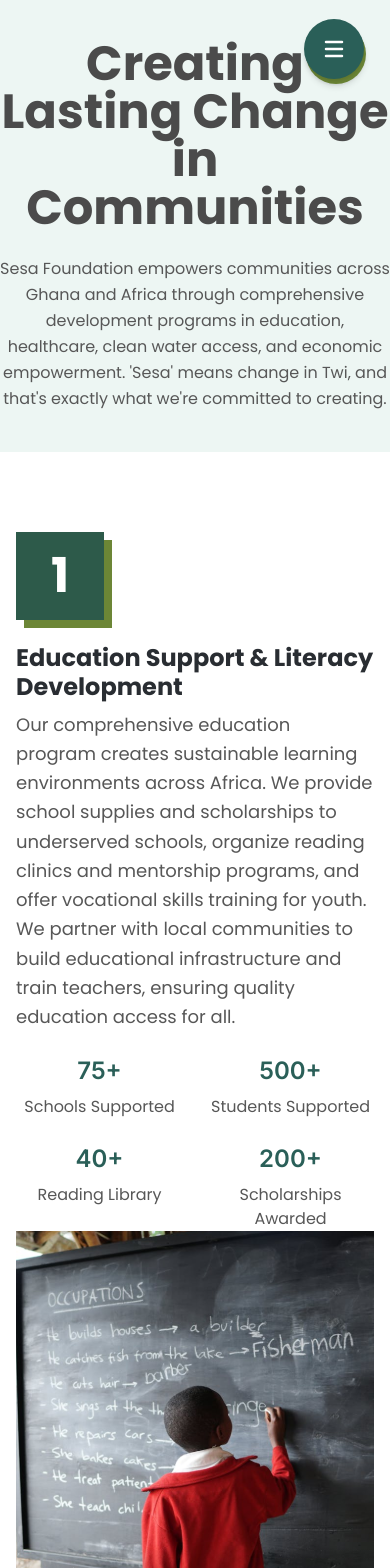
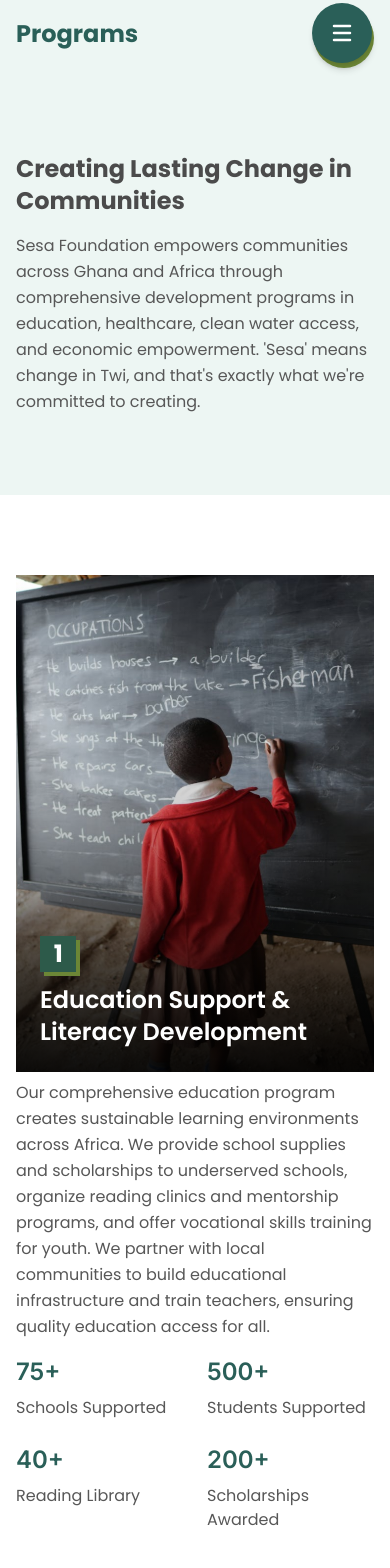
Before and after one commit to Milly1620/Dunia-foundation-frontend, a React (Vite) app: page /programs in a window 390 px wide. Shown: the top 1568 px of the page. Built offline with nearby package versions, Linux system fonts and the light colour scheme.

Commit message:
feat: add mobile separator SVG and update ProgramsPage layout for improved responsiveness

```diff
--- a/src/components/CallToActionSection.tsx
+++ b/src/components/CallToActionSection.tsx
@@ -52,7 +52,7 @@
           {title}
         </h2>
         <p
-          className={`text-[18px] text-gray mb-6 poppins-regular ${descriptionClass}`}
+          className={`md:text-[18px] text-gray mb-6 poppins-regular ${descriptionClass}`}
         >
           {description}
         </p>
--- a/src/components/Navbar.tsx
+++ b/src/components/Navbar.tsx
@@ -84,7 +84,7 @@
       </nav>
 
       {/* Mobile Floating Menu Button */}
-      <div className="md:hidden fixed top-6 right-6 z-50">
+      <div className="md:hidden fixed top-2 right-4 z-50">
         <div className="relative w-[60px] h-[60px]">
           {/* Background circle (bottom layer) */}
           <div className="absolute inset-0 w-full h-full rounded-full bg-[#6C8636] shadow-md" />
--- a/src/components/ProgramCard.tsx
+++ b/src/components/ProgramCard.tsx
@@ -11,7 +11,7 @@
   program: Program;
 }
 
-function ProgramCard({ program }: ProgramCardProps) {
+function ProgramCard({ program }: Readonly<ProgramCardProps>) {
   return (
     <div
       className={`flex flex-col ${
@@ -20,28 +20,41 @@
           : "lg:flex-row-reverse"
       } items-center justify-between`}
     >
-      {/* Content */}
-      <div className="max-w-[691px]">
-        <div className="relative w-[88px] h-[88px] mb-6">
-          {/* Olive green background square (offset) */}
-          <div className="w-[88px] h-[88px] bg-[#6C8636] absolute top-2 left-2"></div>
-          {/* Dark teal foreground square */}
-          <div className="w-[88px] h-[88px] bg-[#2D5A4A] relative flex items-center justify-center text-white poppins-bold text-[48px]">
-            {program.id}
+      {/* Mobile Layout */}
+      <div className="lg:hidden w-full">
+        {/* Image with overlay */}
+        <div className="relative mb-2">
+          <img
+            src={program.image}
+            alt={program.title}
+            className="w-full h-[497px] object-cover"
+          />
+          {/* Dark overlay for text readability */}
+          <div className="absolute inset-0 bg-gradient-to-t from-black/80 via-black/20 to-transparent" />
+
+          {/* Number and Title overlay */}
+          <div className="absolute bottom-0 left-0 right-0 p-6 text-white">
+            <div className="relative w-[40px] h-[40px] mb-2">
+              {/* Olive green background square (offset) */}
+              <div className="w-[36.36px] h-[36.36px] bg-[#6C8636] absolute top-1 left-1"></div>
+              {/* Dark teal foreground square */}
+              <div className="w-[36.36px] h-[36.36px] bg-[#2D5A4A] relative flex items-center justify-center text-white poppins-bold text-2xl">
+                {program.id}
+              </div>
+            </div>
+            <h2 className="text-2xl poppins-semibold">{program.title}</h2>
           </div>
         </div>
-        <h2 className="md:text-[48px] text-[24px] leading-[120%] poppins-bold text-main-black mb-2">
-          {program.title}
-        </h2>
 
-        <p className="text-[18px] poppins-regular text-gray mb-6 leading-relaxed">
+        {/* Description */}
+        <p className="text-base poppins-regular text-gray mb-4 leading-relaxed">
           {program.description}
         </p>
 
         {/* Statistics */}
-        <div className="grid grid-cols-2 lg:grid-cols-4 gap-6">
-          {program.stats.map((stat, statIndex) => (
-            <div key={statIndex} className="text-center">
+        <div className="grid grid-cols-2 gap-6">
+          {program.stats.map((stat) => (
+            <div key={stat.label} className="text-left">
               <p className="text-2xl inter-semibold text-primary mb-2">
                 {stat.value}
               </p>
@@ -51,8 +64,39 @@
         </div>
       </div>
 
-      {/* Image */}
-      <div>
+      {/* Desktop Layout */}
+      <div className="hidden lg:block max-w-[691px]">
+        <div className="relative w-[88px] h-[88px] mb-6">
+          {/* Olive green background square (offset) */}
+          <div className="w-[88px] h-[88px] bg-[#6C8636] absolute top-2 left-2"></div>
+          {/* Dark teal foreground square */}
+          <div className="w-[88px] h-[88px] bg-[#2D5A4A] relative flex items-center justify-center text-white poppins-bold text-[48px]">
+            {program.id}
+          </div>
+        </div>
+        <h2 className="text-[48px] leading-[120%] poppins-bold text-main-black mb-2">
+          {program.title}
+        </h2>
+
+        <p className="text-[18px] poppins-regular text-gray mb-6 leading-relaxed">
+          {program.description}
+        </p>
+
+        {/* Statistics */}
+        <div className="grid grid-cols-4 gap-6">
+          {program.stats.map((stat) => (
+            <div key={stat.label} className="text-center">
+              <p className="text-2xl inter-semibold text-primary mb-2">
+                {stat.value}
+              </p>
+              <p className="poppins-regular text-gray">{stat.label}</p>
+            </div>
+          ))}
+        </div>
+      </div>
+
+      {/* Desktop Image */}
+      <div className="hidden lg:block relative">
         <img
           src={program.image}
           alt={program.title}
--- a/src/pages/ProgramsPage.tsx
+++ b/src/pages/ProgramsPage.tsx
@@ -1,4 +1,5 @@
 import Path from "../assets/programspath.svg";
+import PathMobile from "../assets/pathseparatormobile.svg";
 import program1 from "../assets/program1.svg";
 import program2 from "../assets/program2.svg";
 import program3 from "../assets/program3.svg";
@@ -13,12 +14,15 @@
   return (
     <div>
       {/* Hero Section */}
-      <div className="bg-[#EDF6F3] md:py-20 py-10">
-        <div className="max-w-4xl mx-auto text-center">
-          <h1 className="text-5xl poppins-bold text-text-black mb-6">
+      <div className="bg-[#EDF6F3] px-4 md:px-0 md:py-20 pt-[18px]  pb-20 ">
+        <div className="max-w-4xl mx-auto text-left md:text-center">
+          <h1 className="block md:hidden text-2xl poppins-bold text-primary mb-[103px]">
+            Programs
+          </h1>
+          <h1 className="md:text-5xl text-2xl poppins-bold text-text-black mb-4 md:mb-6">
             Creating Lasting Change in Communities
           </h1>
-          <p className="md:text-[18px] poppins-regular text-gray max-w-[906px] mx-auto leading-relaxed">
+          <p className="text-base md:text-[18px] poppins-regular text-gray max-w-[906px] mx-auto leading-relaxed">
             Sesa Foundation empowers communities across Ghana and Africa through
             comprehensive development programs in education, healthcare, clean
             water access, and economic empowerment. 'Sesa' means change in Twi,
@@ -29,7 +33,7 @@
 
       {/* First Half - Programs 1-3 */}
       <div className="bg-white py-20">
-        <div className="max-w-[1520px] mx-auto px-4 space-y-20">
+        <div className="max-w-[1520px] mx-auto px-4 space-y-15 lg:space-y-20">
           {programs.slice(0, 3).map((program) => (
             <ProgramCard key={program.id} program={program} />
           ))}
@@ -38,12 +42,12 @@
 
       {/* Separator */}
       <div className="w-full">
-        <img src={Path} alt="Separator" />
+        <img src={Path} alt="Separator" className="hidden md:block w-full" />
+        <img src={PathMobile} alt="Separator" className="block md:hidden w-full" />
       </div>
 
-
       {/* Second Half - Programs 4-7 */}
-      <div className="bg-white py-20">
+      <div className="bg-white lg:py-20 mt-[-350px] md:mt-[-250px] lg:mt-0">
         <div className="max-w-[1520px] mx-auto px-4">
           {programs.slice(3).map((program) => (
             <ProgramCard key={program.id} program={program} />
```
Also changed, not shown: src/assets/pathseparatormobile.svg (added).
